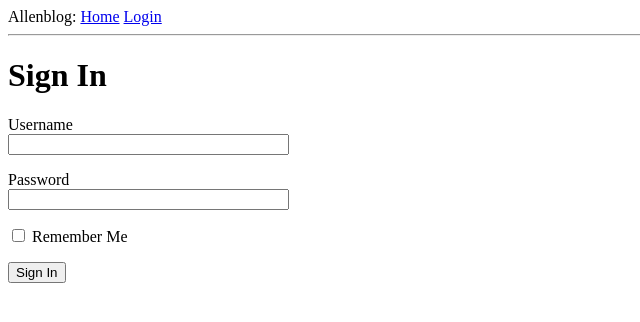
After one commit to LYJCLOUD/flaskblog, a Flask app: page /login in a window 1280 px wide. The commit adds this page. Shown: the top 322 px of the page, without its empty margins (0-640 px from the left). Run offline with Flask 2, Linux system fonts and the light colour scheme.

Commit message:
web表单

```diff
--- a/app/__init__.py
+++ b/app/__init__.py
@@ -1,5 +1,7 @@
 from flask import Flask
+from config import Config
 
 app = Flask(__name__)
+app.config.from_object(Config)
 
 from app import routes
--- /dev/null
+++ b/app/form.py
@@ -0,0 +1,9 @@
+from flask_wtf import FlaskForm
+from wtforms import StringField, PasswordField, BooleanField, SubmitField
+from wtforms.validators import DataRequired
+
+class LoginForm(FlaskForm):
+    username = StringField('Username', validators=[DataRequired()])
+    password = PasswordField('Password', validators=[DataRequired()])
+    remember_me = BooleanField('Remember Me')
+    submit = SubmitField('Sign In')
--- a/app/routes.py
+++ b/app/routes.py
@@ -1,5 +1,7 @@
-from flask import render_template
+from flask import render_template, flash, redirect, url_for
 from app import app
+from app.form import LoginForm
+
 
 @app.route('/')
 @app.route('/index')
@@ -16,3 +18,12 @@ def index():
         }
     ]
     return render_template('index.html', title='Home', user=user, posts=posts)
+
+@app.route('/login', methods=['GET', 'POST'])
+def login():
+    form = LoginForm()
+    if form.validate_on_submit():
+        flash('Login requested for user {}, remember_me={}'.format(
+            form.username.data, form.remember_me.data))
+        return redirect(url_for('index'))
+    return render_template('login.html', title='Sign In', form=form)
--- a/app/templates/base.html
+++ b/app/templates/base.html
@@ -1,14 +1,27 @@
 <html>
     <head>
-      {% if title %}
-      <title>{{ title }} - Allenblog</title>
-      {% else %}
-      <title>Welcome to Allenblog</title>
-      {% endif %}
+        {% if title %}
+        <title>{{ title }} - Allenblog</title>
+        {% else %}
+        <title>Allenblog</title>
+        {% endif %}
     </head>
     <body>
-        <div>Allenblog: <a href="/index">Home</a></div>
+        <div>
+            Allenblog:
+            <a href="{{ url_for('index') }}">Home</a>
+            <a href="{{ url_for('login') }}">Login</a>
+        </div>
         <hr>
+        {% with messages = get_flashed_messages() %}
+        {% if messages %}
+        <ul>
+            {% for message in messages %}
+            <li>{{ message }}</li>
+            {% endfor %}
+        </ul>
+        {% endif %}
+        {% endwith %}
         {% block content %}{% endblock %}
     </body>
 </html>
--- /dev/null
+++ b/app/templates/login.html
@@ -0,0 +1,24 @@
+{% extends "base.html" %}
+
+{% block content %}
+    <h1>Sign In</h1>
+    <form action="" method="post" novalidate>
+        {{ form.hidden_tag() }}
+        <p>
+            {{ form.username.label }}<br>
+            {{ form.username(size=32) }}<br>
+            {% for error in form.username.errors %}
+            <span style="color: red;">[{{ error }}]</span>
+            {% endfor %}
+        </p>
+        <p>
+            {{ form.password.label }}<br>
+            {{ form.password(size=32) }}<br>
+            {% for error in form.password.errors %}
+            <span style="color: red;">[{{ error }}]</span>
+            {% endfor %}
+        </p>
+        <p>{{ form.remember_me() }} {{ form.remember_me.label }}</p>
+        <p>{{ form.submit() }}</p>
+    </form>
+{% endblock %}
--- /dev/null
+++ b/config.py
@@ -0,0 +1,4 @@
+import os
+
+class Config(object):
+    SECRET_KEY = os.environ.get('SECRET_KEY') or 'you-will-never-guess'
```
Also changed, not shown: README.md.
